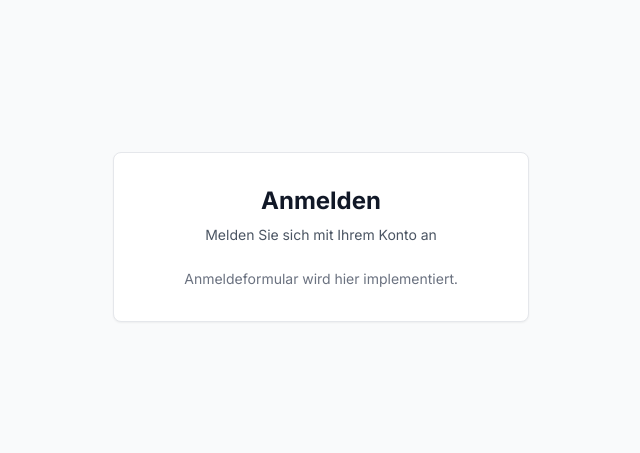
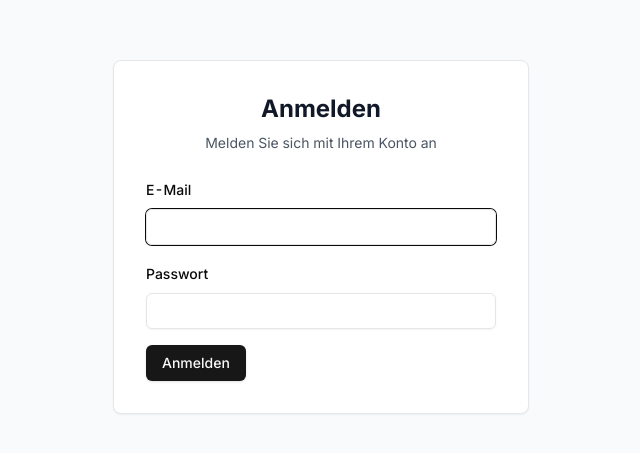
Before and after one commit to Fahrdienst/dispo, a Next.js app: page /login in a window 1280 px wide. Shown: the part 163-616 px from the top of the page, without its empty margins (319-959 px from the left). Built offline with nearby package versions, Linux system fonts and the light colour scheme.

Commit message:
Implement login form with email/password authentication
Replace placeholder text on login page with working form using
signInWithPassword, server action, and error feedback.

Co-Authored-By: Claude Opus 4.6 <noreply@anthropic.com>

```diff
--- /dev/null
+++ b/src/actions/auth.ts
@@ -0,0 +1,30 @@
+"use server"
+
+import { redirect } from "next/navigation"
+import { createClient } from "@/lib/supabase/server"
+import type { ActionResult } from "@/actions/shared"
+
+export async function login(
+  _prevState: ActionResult | null,
+  formData: FormData
+): Promise<ActionResult> {
+  const supabase = await createClient()
+
+  const email = formData.get("email") as string
+  const password = formData.get("password") as string
+
+  if (!email || !password) {
+    return { success: false, error: "E-Mail und Passwort sind erforderlich" }
+  }
+
+  const { error } = await supabase.auth.signInWithPassword({
+    email,
+    password,
+  })
+
+  if (error) {
+    return { success: false, error: "E-Mail oder Passwort ist falsch" }
+  }
+
+  redirect("/")
+}
--- a/src/app/(auth)/login/page.tsx
+++ b/src/app/(auth)/login/page.tsx
@@ -1,7 +1,8 @@
 import type { Metadata } from "next";
+import { LoginForm } from "@/components/auth/login-form";
 
 export const metadata: Metadata = {
-  title: "Anmelden - Dispo",
+  title: "Anmelden - Fahrdienst",
 };
 
 export default function LoginPage(): React.ReactElement {
@@ -13,9 +14,7 @@ export default function LoginPage(): React.ReactElement {
           Melden Sie sich mit Ihrem Konto an
         </p>
       </div>
-      <div className="text-center text-sm text-gray-500">
-        <p>Anmeldeformular wird hier implementiert.</p>
-      </div>
+      <LoginForm />
     </div>
   );
 }
--- /dev/null
+++ b/src/components/auth/login-form.tsx
@@ -0,0 +1,44 @@
+"use client"
+
+import { useFormState } from "react-dom"
+import { Input } from "@/components/ui/input"
+import { Label } from "@/components/ui/label"
+import { SubmitButton } from "@/components/shared/submit-button"
+import { login } from "@/actions/auth"
+
+export function LoginForm() {
+  const [state, formAction] = useFormState(login, null)
+
+  return (
+    <form action={formAction} className="space-y-4">
+      {state && !state.success && state.error && (
+        <p className="text-sm text-destructive">{state.error}</p>
+      )}
+
+      <div className="space-y-2">
+        <Label htmlFor="email">E-Mail</Label>
+        <Input
+          id="email"
+          name="email"
+          type="email"
+          required
+          autoComplete="email"
+          autoFocus
+        />
+      </div>
+
+      <div className="space-y-2">
+        <Label htmlFor="password">Passwort</Label>
+        <Input
+          id="password"
+          name="password"
+          type="password"
+          required
+          autoComplete="current-password"
+        />
+      </div>
+
+      <SubmitButton pendingText="Anmelden...">Anmelden</SubmitButton>
+    </form>
+  )
+}
```
